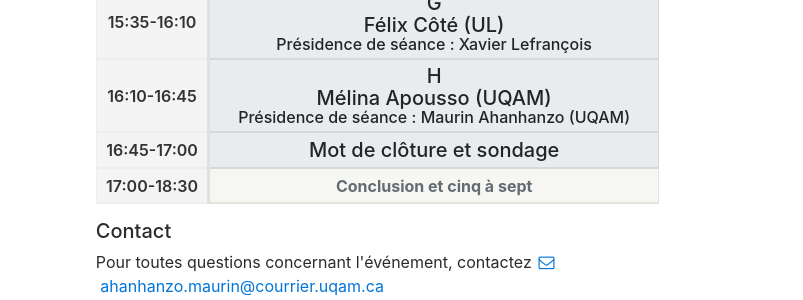
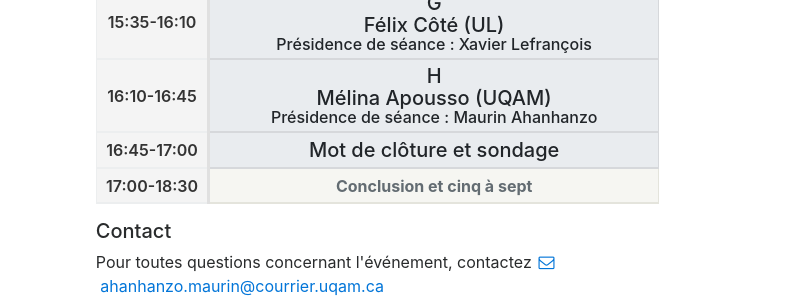
Before and after one commit to XavLef/Quantact_2026, a Jekyll site: the page built from program.html, in a window 1280 px wide. Shown: the part 1150-1450 px from the top of the page, without its empty margins (238-1041 px from the left). Built offline with Jekyll 4.4.1, drawn with Linux system fonts in a browser that asks for light colours; nearby versions of some CDN libraries.

Commit message:
Update chair name formatting in schedule.yml

```diff
--- a/_data/schedule.yml
+++ b/_data/schedule.yml
@@ -153,8 +153,8 @@
         fr: "Mélina Apousso (UQAM)"
         en: "Mélina Apousso (UQAM)"
       chair:
-        fr: "Maurin Ahanhanzo (UQAM)"
-        en: "Maurin Ahanhanzo (UQAM)"
+        fr: "Maurin Ahanhanzo"
+        en: "Maurin Ahanhanzo"
 
     - startTime: "16:45"
       endTime: "17:00"
```
